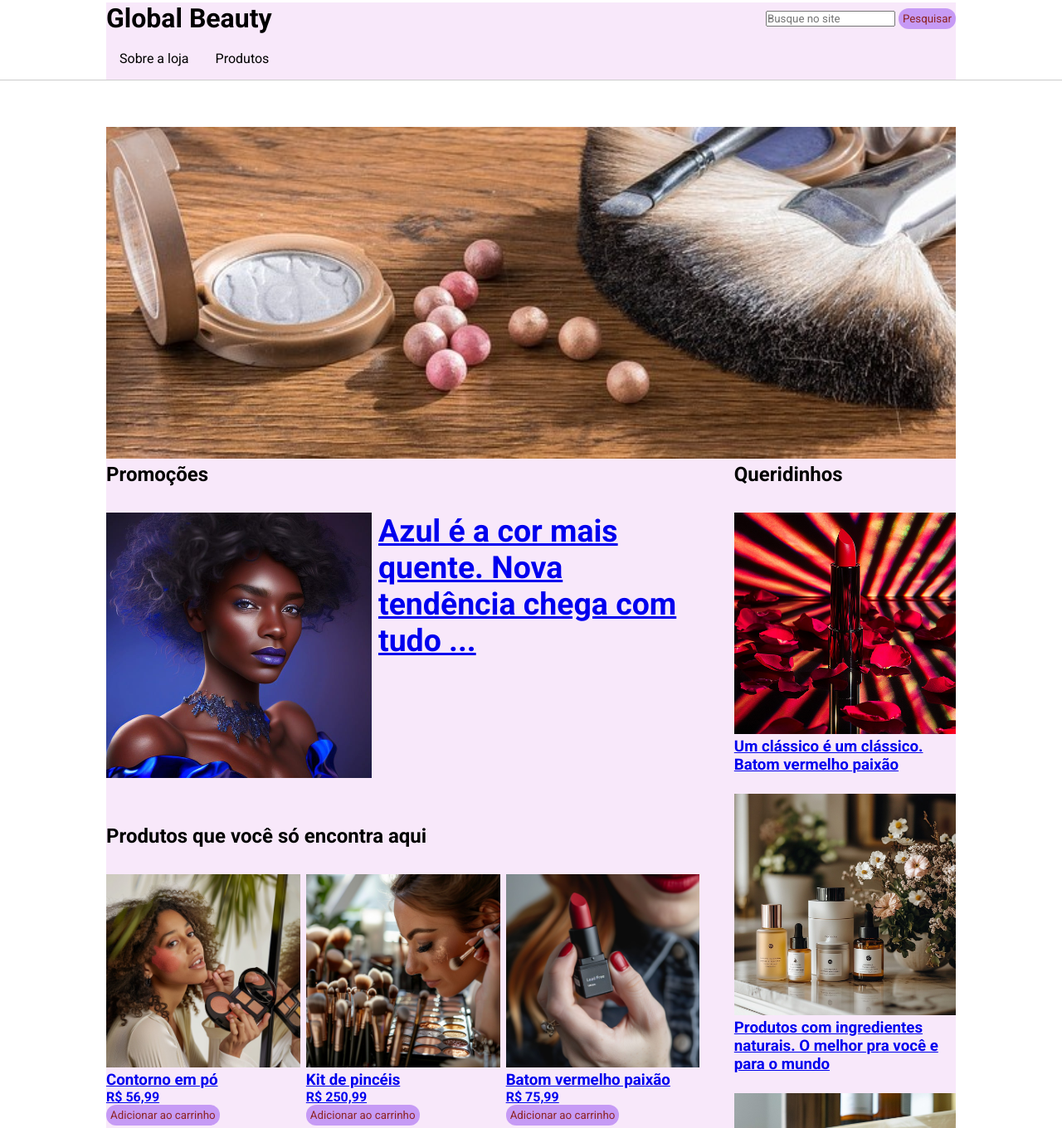
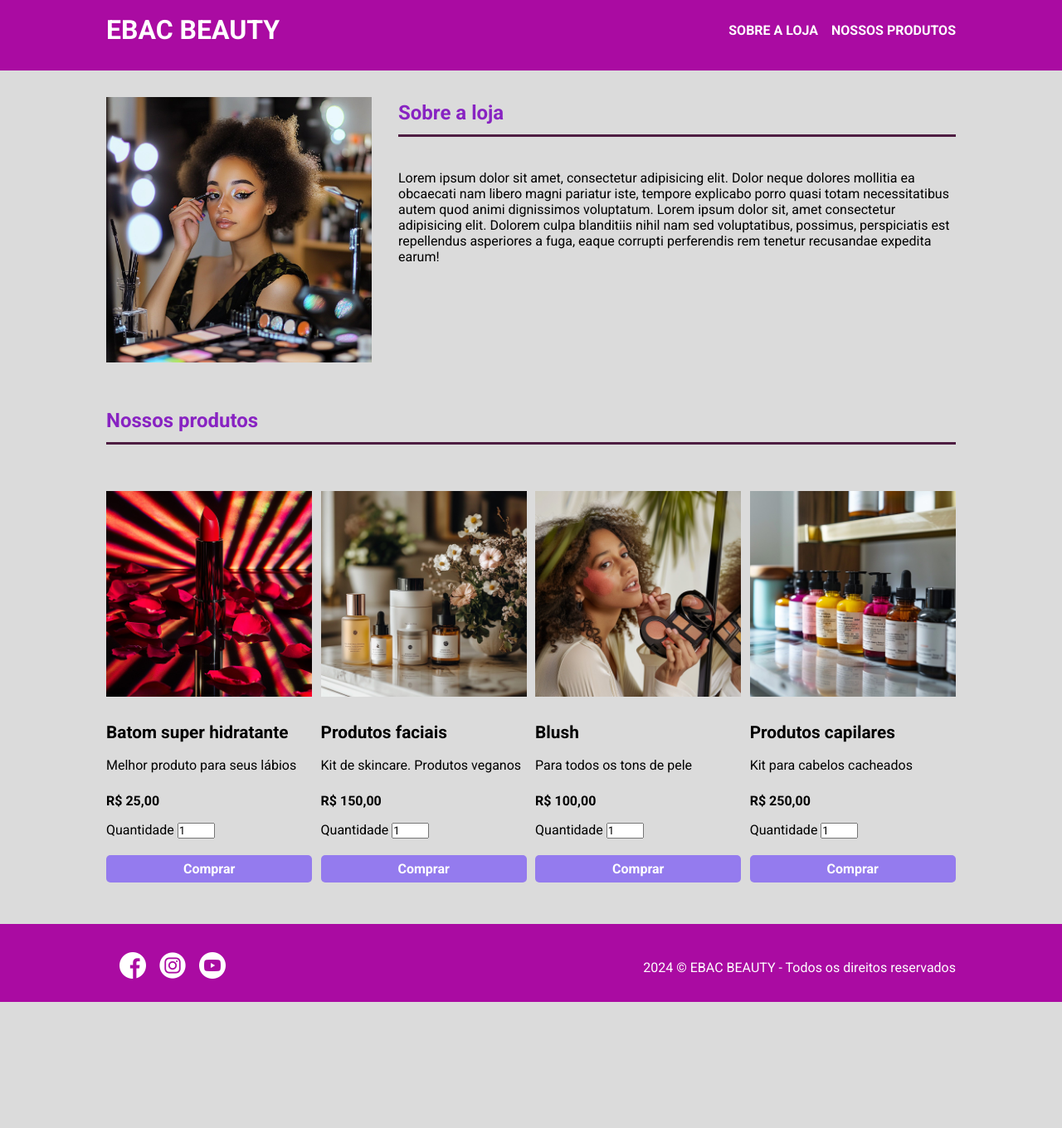
Before and after one commit to karla-silva01/exercicio_css_responsivo, a plain HTML site: page index.html in a window 1280 px wide. Shown: the part 13-1373 px from the top of the page at 83% size. After the commit the page ends 1221 px from the top, so only its background shows below. Drawn offline with nearby package versions, Linux system fonts and the light colour scheme.

Commit message:
second commit

```diff
--- a/index.html
+++ b/index.html
@@ -14,136 +14,120 @@
 <body>
     <header>
         <div class="container">
-            <h1>Global Beauty</h1>
-            <form action="">
-                <input type="search" placeholder="Busque no site">
-                <button type="submit">Pesquisar</button>
-            </form>
-        </div>
-        <div class="botao-menu">
-            <button type="button">Abrir Menu</button>
-        </div>
-        <nav class="container">
+            <h1>EBAC BEAUTY</h1>
             <ul class="menu">
                 <li>
-                    Sobre a loja
-
+                    <a href="#">SOBRE A LOJA</a>
+                </li>
                 <li>
-                    Produtos
-                    </li>
+                    <a href="#">NOSSOS PRODUTOS</a>
                 </li>
             </ul>
-            <div class="clear"></div>
-        </nav>
+        </div>
     </header>
-    <div class="container carousel-imagens" id="carousel-imagens">
-        <img src="./slide1.jpg" alt="Imagem 1">
-        <img src="./slide2.jpg" alt="Imagem 2">
-        <img src="./slide3.jpg" alt="Produtos">
+
+    <div class="container conteudo">
+        <section class="sobre-a-loja">
+            <div class="container">
+                <img src="./StockCake-Applying Makeup Precisely_1727920939.jpg" alt="mulher se maquiando">
+                <div>
+                    <h2>Sobre a loja</h2>
+                    <p>
+                        Lorem ipsum dolor sit amet, consectetur adipisicing elit. Dolor neque dolores mollitia ea obcaecati nam libero magni pariatur iste, tempore explicabo porro quasi totam necessitatibus autem quod animi dignissimos voluptatum.
+                        Lorem ipsum dolor sit, amet consectetur adipisicing elit. Dolorem culpa blanditiis nihil nam sed voluptatibus, possimus, perspiciatis est repellendus asperiores a fuga, eaque corrupti perferendis rem tenetur recusandae expedita earum!
+                    </p>
                 </div>
-    <div class="container conteudo">
-        <main>
-            <section class="destaque">
-                <h2>Promoções</h2>
-                <article class="produto">
-                    <a href="#">
-                        <img src="./StockCake-Beauty product display_1727921128.jpg" alt="Imagem">
-                        <h3>
-                            Azul é a cor mais quente. Nova tendência chega com tudo ...
-                        </h3>
-                    </a>
-                </article>
+            </div>
         </section>
+    <div class="container">
         <section>
-                <h2>Produtos que você só encontra aqui</h2>
+            <h2>Nossos produtos</h2>
             <div class="produtos">
                 <article class="produto">
-                        <a href="#">
-                            <img src="./StockCake-Makeup Application Scene_1727920930.jpg" alt="Imagem">
-                            <h3>
-                                Contorno em pó
-                            </h3>
-                            <h4>R$ 56,99</h4>
-                            <button>Adicionar ao carrinho</button>
-                        </a>
+                    <img src="./StockCake-Elegant red lipstick_1727921848.jpg" alt="batom vernelho">
+                    <h3>Batom super hidratante</h3>
+                    <p>
+                        Melhor produto para seus lábios
+                    </p>
+                    <div class="price">
+                        <strong>R$ 25,00 </strong>
+                    </div>
+                    <div class="quantidades">
+                        <label for="quantidade">Quantidade</label>
+                        <input type="number" name="quantidade" id="quantidade" min="1" max="10" value="1">
+                    </div>
+                    <button type="button">Comprar</button>
                 </article>
+
                 <article class="produto">
-                        <a href="#">
-                            <img src="./StockCake-Elegant Makeup Application_1727920948.jpg" alt="Imagem">
-                            <h3>
-                                Kit de pincéis
-                            </h3>
-                            <h4>R$ 250,99</h4>
-                            <button>Adicionar ao carrinho</button>
-                        </a>
+                    <img src="./StockCake-Elegant skincare products_1727921872.jpg" alt="skincare">
+                    <h3>Produtos faciais</h3>
+                    <p>Kit de skincare. Produtos veganos</p>
+                    <div class="price">
+                        <strong>R$ 150,00</strong>
+                    </div>
+                    <div class="quantidades">
+                        <label for="quantidade">Quantidade</label>
+                        <input type="number" id="quantidade" name="quantidade" min="1" max="10" value="1">
+                    </div>
+                    <button type="button">Comprar</button>
                 </article>
+
                 <article class="produto">
-                        <a href="#">
-                            <img src="./StockCake-Elegant lipstick application_1727921035.jpg" alt="Imagem">
-                            <h3>
-                                Batom vermelho paixão
-                            </h3>
-                            <h4>R$ 75,99</h4>
-                            <button>Adicionar ao carrinho</button>
-                        </a>
+                    <img src="./StockCake-Makeup Application Scene_1727920930.jpg" alt="blush">
+                    <h3>Blush</h3>
+                    <p>Para todos os tons de pele</p>
+                    <div class="price">
+                        <strong>R$ 100,00</strong>
+                    </div>
+                    <div class="quantidades">
+                        <label for="quantidade">Quantidade</label>
+                        <input type="number" id="quantidade" name="quantidade" min="1" max="10" value="1">
+                    </div>
+                    <button type="button">Comprar</button>
                 </article>
+
                 <article class="produto">
-                        <a href="#">
-                            <img src="./StockCake-Makeup Session Fun_1727920957.jpg" alt="Imagem">
-                            <h3>
-                                Delineador
-                            </h3>
-                            <h4>R$ 36,99</h4>
-                            <button>Adicionar ao carrinho</button>
-                        </a>
+                    <img src="./StockCake-Colorful cosmetic bottles_1727921108.jpg" alt="hair">
+                    <h3>Produtos capilares</h3>
+                    <p>Kit para cabelos cacheados</p>
+                    <div class="price">
+                        <strong>R$ 250,00</strong>
+                    </div>
+                    <div class="quantidades">
+                        <label for="quantidade">Quantidade</label>
+                        <input type="number" id="quantidade" name="quantidade" min="1" max="10" value="1">
+                    </div>
+                    <button type="button">Comprar</button>
                 </article>
             </div>
         </section>
-        </main>
-        <aside>
-            <section class="novidades">
-                <h2>Queridinhos</h2>
-                <article class="produto">
-                    <a href="#">
-                        <img src="./StockCake-Elegant red lipstick_1727921848.jpg" alt="Imagem">
-                        <h3>
-                            Um clássico é um clássico. Batom vermelho paixão
-                        </h3>
+    </div>
+    </div>
+
+    <div class="footer">
+        <footer>
+            <div class="container conteudo">
+                <ul class="conteudo">
+                    <li>
+                        <a href="">
+                            <img src="./facebook.png" alt="Facebook">
                         </a>
-                </article>
-                <article class="produto">
-                    <a href="#">
-                        <img src="./StockCake-Elegant skincare products_1727921872.jpg" alt="Imagem">
-                        <h3>
-                            Produtos com ingredientes naturais. O melhor pra você e para o mundo
-                        </h3>
+                    </li>
+                    <li>
+                        <a href="">
+                            <img src="./instagram.png" alt="Instagram">
                         </a>
-                </article>
-                <article class="produto">
-                    <a href="#">
-                        <img src="./StockCake-Colorful cosmetic bottles_1727921108.jpg" alt="Imagem">
-                        <h3>
-                            Seu cabelo sempre muito bem cuidado
-                        </h3>
+                    </li>
+                    <li>
+                        <a href="">
+                            <img src="./youtube.png" alt="Youtube">
                         </a>
-                </article>
-            </section>
-        </aside>
+                    </li>
+                </ul>
+                <p> 2024 &copy; EBAC BEAUTY - Todos os direitos reservados</p>
             </div>
-    <script type="text/javascript" src="https://code.jquery.com/jquery-1.11.0.min.js"></script>
-    <script src="https://code.jquery.com/jquery-3.7.1.min.js" integrity="sha256-/JqT3SQfawRcv/BIHPThkBvs0OEvtFFmqPF/lYI/Cxo=" crossorigin="anonymous"></script>">
-    <script type="text/javascript" src="https://code.jquery.com/jquery-migrate-1.2.1.min.js"></script>
-    <script type="text/javascript" src="https://cdn.jsdelivr.net/npm/slick-carousel@1.8.1/slick/slick.min.js"></script>
-    <script>
-        $(document).ready(function(){
-            $('.botao-menu button').click(function(){
-                $('.menu').slideToggle();
-            });
-
-            $('#carousel-imagens').slick({
-                autoplay:true
-            });
-        })
-    </script>
+        </footer>
+    </div>
 </body>
 </html>
--- a/main.css
+++ b/main.css
@@ -5,111 +5,144 @@
     font-family: Roboto, sans-serif;
 }
 
+body {
+    background-color: #dbdbdb;
+}
+
 .container {
     max-width: 1024px;
-    background-color: rgba(242, 210, 245, 0.5);
     width: 100%;
     margin: 0 auto;
+}
+
+header {
+    background-color: rgb(170, 11, 162);
 }
 
 header .container {
     display: flex;
     justify-content: space-between;
     align-items: center;
+    padding: 30px 0;
 }
 
-header {
-    padding: 16px 0 0;
-    border-bottom: 1px solid #ccc;
+footer .conteudo {
+    display: flex;
+    justify-content: space-between;
+    align-items: center;
+    padding: 12px 0;
+}
+
+header h1 {
+    color: #fff;
+}
+
+footer {
+    background-color:  rgb(170, 11, 162);
+    padding-top: 10px;
+    color: #ffffff;
+    margin-top: 50px;
+}
+
+footer li {
+    list-style: none;
+    margin-left: 16px;
+}
+
+footer li img {
+    height: 32px;
+}
+
+.menu {
+    display: flex;
+}
+
+.menu li {
+    display: flex;
+    list-style-type: none;
+    justify-content: center;
+}
+
+.menu li a {
+    margin-left: 16px;
+    text-decoration: none;
+    font-weight: bold;
+    color: #fff;
+    font-size: 1em;
+}
+
+.sobre-a-loja {
     margin-bottom: 56px;
 }
 
-.submenu {
-    display: none;
-    border: 1px solid rgb(2, 6, 49);
-    background-color: #fff;
-    position: absolute;
-    left: 0;
-    width: 300px;
-    top: 100%;
-
+.sobre-a-loja img {
+    max-height: 320px;
 }
 
-.menu > li {
-    float: left;
-    list-style: none;
-    padding: 16px;
-    border-top: 4px solid transparent;
-    position: relative;
+section .container {
+    display: flex;
+    justify-content: space-between;
+    align-items: flex-start;
+    margin-top: 2em;
 }
 
-.clear {
-    clear: both;
+section .container div {
+    padding: 0.3em 0 0 2em;
 }
 
-.menu li:hover .submenu {
-    display: block;
+section h2 {
+    padding-bottom: 0.5em;
+    border-bottom: 3px solid rgb(78, 29, 66);
+    color: rgb(136, 35, 194);
 }
 
-.menu li:hover {
-    border-color: rgba(183, 57, 241, 0.486);
+section .container p {
+    padding: 40px 0 0 0;
 }
 
-.submenu li {
-    display: block;
-    padding: 8px;
-}
-
-.conteudo {
+.produtos {
     display: grid;
-    grid-template-columns: 70% 30%;
-
+    grid-template-columns: repeat(4, 24.25%);
+    column-gap: 1%;
+    row-gap: 5%;
+    margin-top: 56px;
 }
 
 .produto img {
     max-width: 100%;
+    margin-bottom: 16px;
+}
+
+.produto h3,
+.produto p {
+    max-width: 100%;
+    padding: 0.5em 0 0.5em 0;
+}
+
+.produto h3 {
+    font-size: 1.3em;
 }
 
 button {
-    color: rgb(141, 35, 35);
-    padding: 5px;
-    background-color: rgba(152, 83, 241, 0.514) ;
-    border-radius: 12px;
+    color: #fff;
+    background-color: rgb(148, 123, 238);
+    padding: 7px;
+    cursor: pointer;
+    font-weight: bold;
     border: none;
+    border-radius: 5px;
+    width: 100%;
+    margin-top: 8px;
+    font-size: 1em;
 }
 
-.destaque {
-    margin-bottom: 56px;
+.quantidades {
+    margin-bottom: 12px;
 }
 
-.destaque .produto a {
-    display: flex;
-    font-size: 2em;
-}
-
-.destaque .produto img{
-    max-width: 320px;
-    margin-right: 8px;
-}
-
-section h2 {
-    margin-bottom: 32px;
-}
-
-
-aside {
-    padding-left: 40px;
-}
-
-aside .produto {
-    margin-bottom: 24px;
-}
-
-.produtos {
-    display: grid;
-    grid-template-columns: repeat(3, 32.6%);
-    column-gap: 1%;
-    row-gap: 5%;
+.price {
+    margin: 16px 0;
+    display: block;
 }
 
 @media screen and (max-width: 767px) {
@@ -121,82 +154,111 @@ aside .produto {
         max-width: 90%;
     }
 
-    .destaque .produto a {
+    section .container {
         display: block;
+        align-items: center;
+    }
+
+    .sobre-a-loja p {
         font-size: 1.5em;
     }
 
-    .destaque .produto img{
-        margin-right: 0;
+    .sobre-a-loja img {
+        display: block;
+        margin: 0 auto;
+        width: 100%;
+        height: auto;
+        max-width: 100%;
+        max-height: 100%;
+    }
+
+    section .container div {
+        padding: 2em 0 0 0;
     }
 
     .produtos {
         display: block;
     }
 
-    .produtos .produto {
-        margin-bottom: 32px;
+    .produto {
+        margin-top: 30px;
     }
 
-    aside {
-        padding-left: 0;
+    section h2 {
+        font-size: 2em;
     }
 
-    header div.container {
-        flex-direction: column;
+    .produto h3, .price {
+        font-size: 2em;
     }
 
-    .submenu {
-        display: block;
-        width: 100%;
-        position: relative;
-        border: none;
+    .quantidades {
+        transform: scale(1.5);
+        transform-origin: center;
+        margin-bottom: 12px;
+        padding: 10px 0 10px 0;
+        display: flex;
+        justify-content: center;
+        width: 200px;
     }
 
-    .menu{
-        display: none;
+    .produto p {
+        font-size: 1.3em;
     }
 
-    .menu > li {
-        clear: both;
+    button {
+        font-size: 1.5em;
+        padding: 10px 0 10px 0;
+        margin-bottom: 3em;
     }
 
-    .submenu li {
-        display: block;
-        padding: 8px;
+    footer {
+        padding: 16px 0;
+        font-size: 10px;
+        text-align: left;
     }
 
-    .botao-menu {
+    footer .container {
         display: flex;
-        justify-content: center;
-        margin-top: 16px;
     }
 
-    .botao-menu button {
-        padding: 8px;
-    }
 }
 
 @media screen and (min-width: 768px) and (max-width: 1023px) {
+    .conteudo {
+        display: block;
+    }
+
     .container {
         max-width: 90%;
     }
 
-    .botao-menu {
-        display: none;
+    section .container {
+        display: block;
+        align-items: center;
     }
 
-    .destaque .produto a {
-        font-size: 1.5em;
+    .sobre-a-loja img {
+        display: block;
+        margin: 0 auto;
+        width: 100%;
+        height: auto;
+        max-width: 100%;
+        max-height: 100%;
+    }
+
+    section .container div {
+        padding: 2em 0 0 0;
     }
 
     .produtos {
-        grid-template-columns: repeat(2, 49%);
+        grid-template-columns: repeat(2, 49.5%);
+        padding-bottom: 2em;
     }
+
+    .footer {
+        padding-top: 36px;
+
+    }
+
 }
-
-@media screen and (min-width: 1024px) {
-    .botao-menu {
-        display: none;
-    }
-}
```
Also changed, not shown: StockCake-Beauty product display_1727921128.jpg (deleted), StockCake-Elegant Makeup Application_1727920948.jpg (deleted), StockCake-Elegant lipstick application_1727921035.jpg (deleted), StockCake-Makeup Session Fun_1727920957.jpg (deleted), facebook.png (added), instagram.png (added), slide1.jpg (deleted), slide2.jpg (deleted), slide3.jpg (deleted), youtube.png (added). Lines whose indentation alone changed are shown as unchanged.
